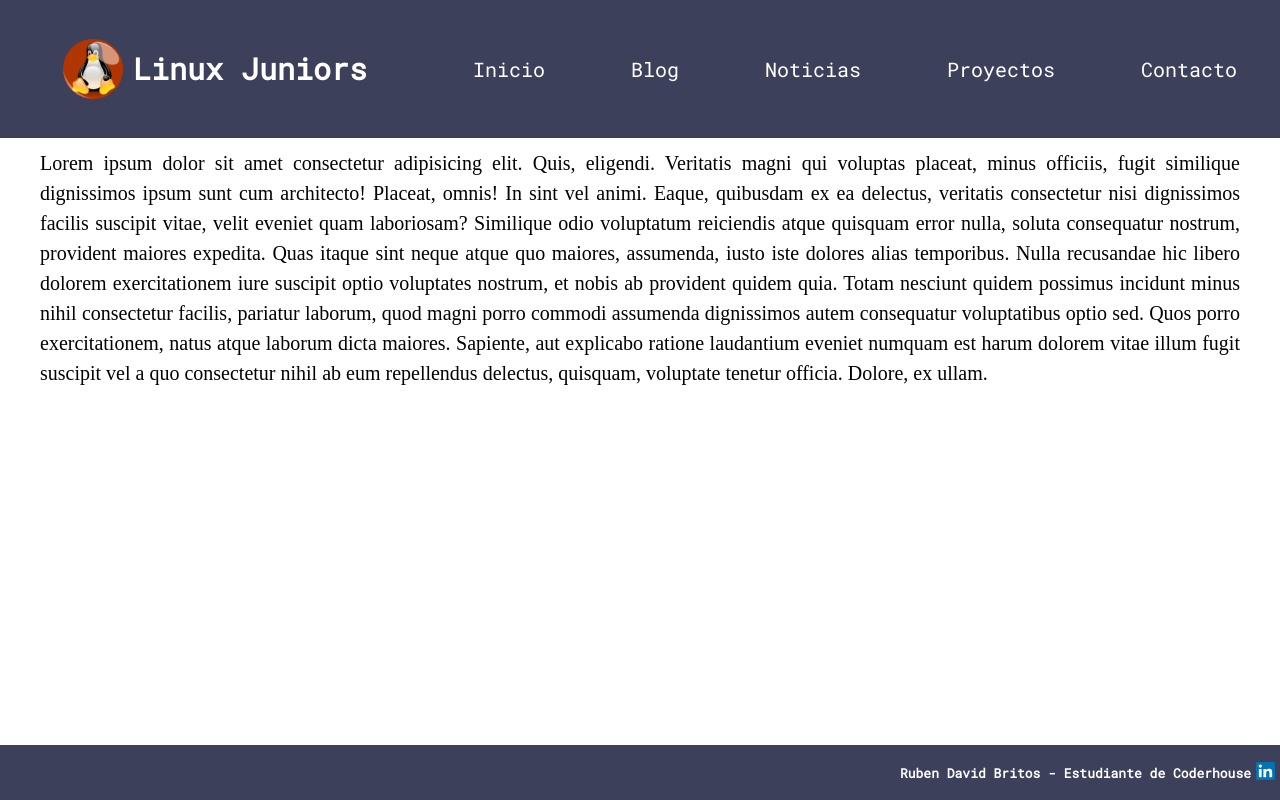
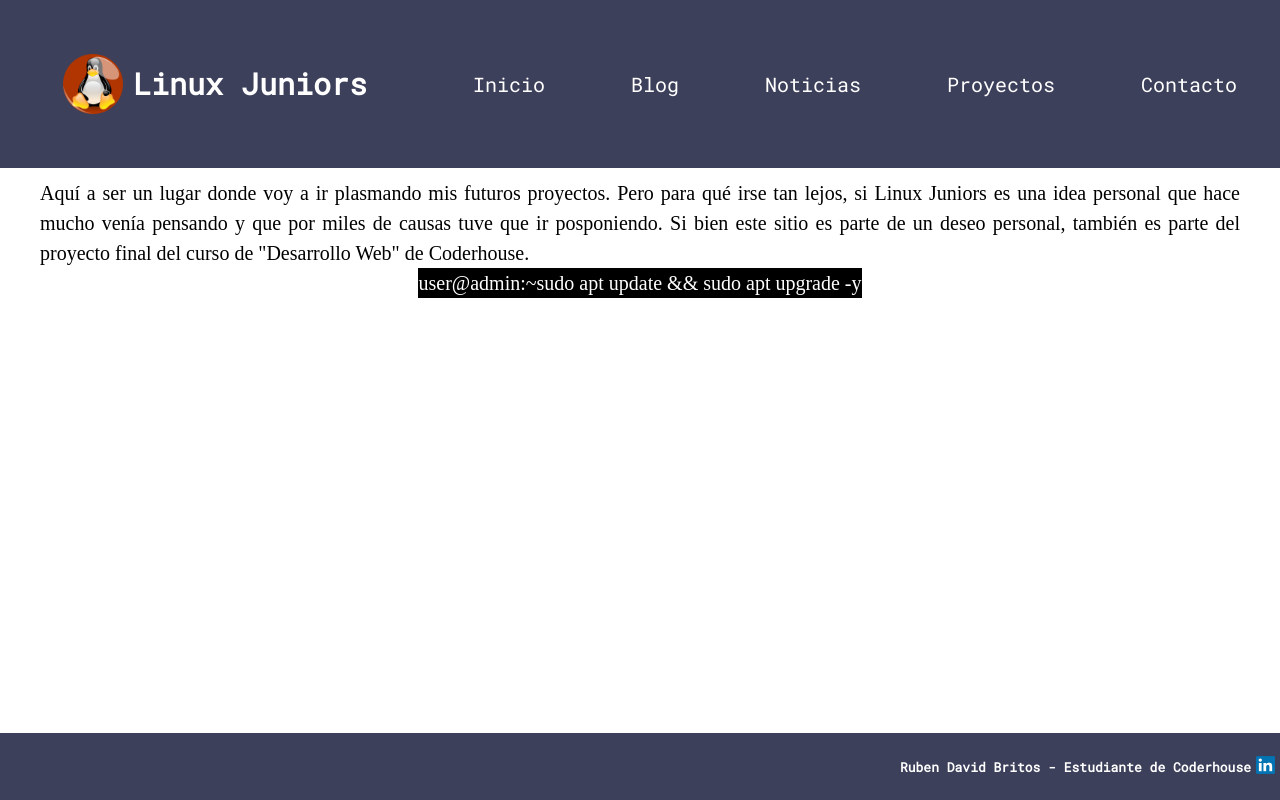
Before and after one commit to davidbritos01/primer_proyecto, a plain HTML site: page pages/proyectos.html in a window 1280 px wide. Drawn offline with Linux system fonts and the light colour scheme.

Commit message:
agregando contenido a proyectos

```diff
--- a/pages/proyectos.html
+++ b/pages/proyectos.html
@@ -19,7 +19,7 @@
             <li><a class="header-link" href="blog.html">Blog</a></li>
             <li><a class="header-link" href="noticias.html">Noticias</a></li>
             <li><a class="header-link" href="proyectos.html">Proyectos</a></li>
-            <li><a class="header-link" href="#">Contacto</a></li>
+            <li><a class="header-link" href="../index.html#box-form">Contacto</a></li>
         </ul>
       </nav>
 
@@ -27,12 +27,13 @@
     <main>
         <div class="caja-texto">
             <p>
-                Lorem ipsum dolor sit amet consectetur adipisicing elit. Quis, eligendi. Veritatis magni qui voluptas placeat, minus officiis, fugit similique dignissimos ipsum sunt cum architecto! Placeat, omnis! In sint vel animi.
-                Eaque, quibusdam ex ea delectus, veritatis consectetur nisi dignissimos facilis suscipit vitae, velit eveniet quam laboriosam? Similique odio voluptatum reiciendis atque quisquam error nulla, soluta consequatur nostrum, provident maiores expedita.
-                Quas itaque sint neque atque quo maiores, assumenda, iusto iste dolores alias temporibus. Nulla recusandae hic libero dolorem exercitationem iure suscipit optio voluptates nostrum, et nobis ab provident quidem quia.
-                Totam nesciunt quidem possimus incidunt minus nihil consectetur facilis, pariatur laborum, quod magni porro commodi assumenda dignissimos autem consequatur voluptatibus optio sed. Quos porro exercitationem, natus atque laborum dicta maiores.
-                Sapiente, aut explicabo ratione laudantium eveniet numquam est harum dolorem vitae illum fugit suscipit vel a quo consectetur nihil ab eum repellendus delectus, quisquam, voluptate tenetur officia. Dolore, ex ullam.
+              Aquí a ser un lugar donde voy a ir plasmando mis futuros proyectos. Pero para qué irse tan lejos, si Linux Juniors es una idea personal que hace mucho venía pensando y que por miles de causas tuve que ir posponiendo.
+              Si bien este sitio es parte de un deseo personal, también es parte del proyecto final del curso de "Desarrollo Web" de Coderhouse.
             </p>
+
+            <div class="consola">
+              <p class="cosola-parrafo">user@admin:~sudo apt update && sudo apt upgrade -y</p>
+            </div>
 
         </div>
     </main>
```
Also changed, not shown: pages/blog.html (+1 -1 lines), pages/noticias.html (+2 -2 lines).
